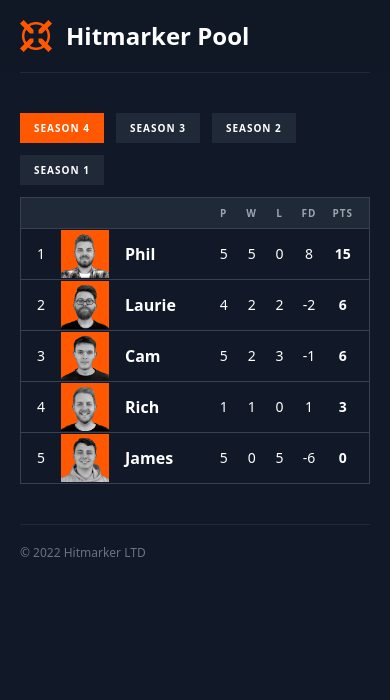
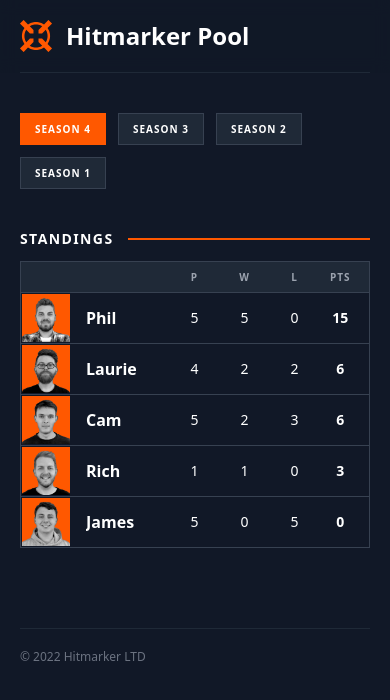
Before and after one commit to hitmarkerjobs/pool, a Vue app: page / in a window 390 px wide. Shown: the top 700 px of the page. Built offline with nearby package versions, Linux system fonts and the light colour scheme; a web font is replaced by a local one.

Commit message:
fixtures results ui

```diff
--- a/src/App.vue
+++ b/src/App.vue
@@ -1,5 +1,5 @@
 <template>
-  <header class="sticky top-0 z-10 bg-gray-900/50 backdrop-filter backdrop-blur px-5">
+  <header class="sticky top-0 z-10 bg-gray-900/50 backdrop-blur px-5">
     <div class="max-w-6xl mx-auto">
       <div class="flex justify-between border-b border-gray-800 py-5">
         <router-link to="/" class="inline-flex items-center">
--- a/src/router.js
+++ b/src/router.js
@@ -1,18 +1,12 @@
 import { createRouter, createWebHistory } from 'vue-router'
 
 import Index from './views/Index.vue'
-import Rules from './views/Rules.vue'
 
 const routes = [
   {
     path: '/',
     name: 'Index',
     component: Index,
-  },
-  {
-    path: '/rules',
-    name: 'Rules',
-    component: Rules,
   },
 ]
 
--- a/src/views/Index.vue
+++ b/src/views/Index.vue
@@ -81,35 +81,40 @@
     return 1;
   })
 })
-
 </script>
 
 <template>
-  <nav class="flex flex-wrap gap-3 mb-3">
-    <button v-for="season in seasons" :key="season" @click="activeSeason = season" :class="[ activeSeason === season ? 'bg-brand' : 'bg-gray-800 hover:bg-gray-700', 'text-xxs font-semibold uppercase tracking-widest px-3.5 py-2' ]">{{ season.title }}</button>
+  <nav class="flex flex-wrap gap-3 mb-10">
+    <button v-for="season in seasons" :key="season" @click="activeSeason = season" :class="[ activeSeason === season ? 'bg-brand border-transparent' : 'bg-gray-800 hover:bg-gray-700 border-gray-700', 'text-xxs font-semibold uppercase tracking-widest border px-3.5 py-2' ]">{{ season.title }}</button>
   </nav>
 
-  <table class="min-w-full border border-gray-700">
+  <div>
+    <div class="relative flex items-center mb-3">
+      <div class="text-sm font-semibold uppercase tracking-widest pr-3.5">Standings</div>
+      <div class="w-full h-[2px] bg-brand"></div>
+    </div>
+
+    <table class="min-w-full border border-gray-700 mb-10">
       <thead class="bg-gray-800 border-b border-gray-700">
         <tr>
-        <th width="1"></th>
+          <th width="1" class="hidden md:table-cell"></th>
           <th></th>
-        <th class="w-[8%] text-xxs text-gray-400 font-semibold uppercase tracking-widest p-2">P</th>
-        <th class="w-[8%] text-xxs text-gray-400 font-semibold uppercase tracking-widest p-2">W</th>
-        <th class="w-[8%] text-xxs text-gray-400 font-semibold uppercase tracking-widest p-2">L</th>
-        <th class="hidden md:table-cell w-[8%] text-xxs text-gray-400 font-semibold uppercase tracking-widest p-2">FF</th>
-        <th class="hidden md:table-cell w-[8%] text-xxs text-gray-400 font-semibold uppercase tracking-widest p-2">FA</th>
-        <th class="w-[8%] text-xxs text-gray-400 font-semibold uppercase tracking-widest p-2">FD</th>
-        <th class="w-[8%] text-xxs text-gray-400 font-semibold uppercase tracking-widest pr-4 p-2">Pts</th>
+          <th class="w-[50px] md:w-[60px] text-xxs text-gray-400 font-semibold uppercase tracking-widest p-2">P</th>
+          <th class="w-[50px] md:w-[60px] text-xxs text-gray-400 font-semibold uppercase tracking-widest p-2">W</th>
+          <th class="w-[50px] md:w-[60px] text-xxs text-gray-400 font-semibold uppercase tracking-widest p-2">L</th>
+          <th class="hidden md:table-cell w-[50px] md:w-[60px] text-xxs text-gray-400 font-semibold uppercase tracking-widest p-2">FF</th>
+          <th class="hidden md:table-cell w-[50px] md:w-[60px] text-xxs text-gray-400 font-semibold uppercase tracking-widest p-2">FA</th>
+          <th class="hidden md:table-cell w-[50px] md:w-[60px] text-xxs text-gray-400 font-semibold uppercase tracking-widest p-2">FD</th>
+          <th class="w-[50px] md:w-[60px] text-xxs text-gray-400 font-semibold uppercase tracking-widest pr-4 p-2">Pts</th>
         </tr>
       </thead>
       <tbody class="divide-y divide-gray-700">
         <tr v-for="(player, index) in standings">
-        <td class="text-sm text-center pl-4 p-2">{{ index + 1 }}</td>
-        <td class="px-2">
+          <td class="hidden md:table-cell text-sm text-center pl-4 p-2">{{ index + 1 }}</td>
+          <td class="pr-2 md:pl-2">
             <div class="flex items-center">
               <img :src="`/${player.name.toLowerCase()}.jpeg`" :alt="player.name" class="flex-none w-12 md:w-16 h-12 md:h-16">
-            <span class="font-semibold ml-4">{{ player.name }}</span>
+              <span class="font-semibold truncate ml-4">{{ player.name }}</span>
             </div>
           </td>
           <td class="text-sm text-center p-2">{{ player.played }}</td>
@@ -117,19 +122,48 @@
           <td class="text-sm text-center p-2">{{ player.lost }}</td>
           <td class="hidden md:table-cell text-sm text-center p-2">{{ player.framesFor }}</td>
           <td class="hidden md:table-cell text-sm text-center p-2">{{ player.framesAgainst }}</td>
-        <td class="text-sm text-center p-2">{{ player.framesDifference }}</td>
+          <td class="hidden md:table-cell text-sm text-center p-2">{{ player.framesDifference }}</td>
           <td class="text-sm text-center font-semibold pr-4 p-2">{{ player.won * 3 }}</td>
         </tr>
       </tbody>
     </table>
+  </div>
 
-  <!-- <h2>Fixtures</h2>
-  <ul>
-    <li v-for="fixture in fixtures" class="flex" :class="{ 'opacity-50': Object.values(fixture).reduce((total, score) => total += score, 0) > 0 }">
-      <div v-for="([player, score], i) in Object.entries(fixture)">
-        {{ player }} {{ score }} <template v-if="i === 0">vs&nbsp;</template>
+  <!-- <div class="grid grid-cols-1 md:grid-cols-2 gap-10">
+    <div>
+      <div class="relative flex items-center mb-3">
+        <div class="text-sm font-semibold uppercase tracking-widest pr-3.5">Fixtures</div>
+        <div class="w-full h-[2px] bg-brand"></div>
       </div>
+
+      <ul class="space-y-2">
+        <li v-for="fixture in fixtures" class="grid grid-cols-[1fr,76px,1fr] gap-3 border border-gray-700 p-3">
+          <div class="self-center text-right font-semibold truncate">James</div>
+          <div class="grid grid-cols-2 gap-3">
+            <div class="inline-flex items-center justify-center h-8 bg-gray-700 text-xs font-semibold">-</div>
+            <div class="inline-flex items-center justify-center h-8 bg-gray-700 text-xs font-semibold">-</div>
+          </div>
+          <div class="self-center  font-semibold truncate">Cam</div>
         </li>
-  </ul> -->
+      </ul>
+    </div>
 
+    <div>
+      <div class="relative flex items-center mb-3">
+        <div class="text-sm font-semibold uppercase tracking-widest pr-3.5">Results</div>
+        <div class="w-full h-[2px] bg-brand"></div>
+      </div>
+
+      <ul class="space-y-2">
+        <li v-for="fixture in fixtures" class="grid grid-cols-[1fr,76px,1fr] gap-3 border border-gray-700 p-3">
+          <div class="self-center text-right font-semibold truncate">James</div>
+          <div class="grid grid-cols-2 gap-3">
+            <div class="inline-flex items-center justify-center h-8 bg-emerald-500 text-xs font-semibold">2</div>
+            <div class="inline-flex items-center justify-center h-8 bg-rose-500 text-xs font-semibold">0</div>
+          </div>
+          <div class="self-center  font-semibold truncate">Cam</div>
+        </li>
+      </ul>
+    </div>
+  </div> -->
 </template>
--- a/src/views/Rules.vue
+++ /dev/null
@@ -1,6 +0,0 @@
-<script setup>
-</script>
-
-<template>
-  Rules
-</template>
```
Lines whose indentation alone changed are shown as unchanged.
